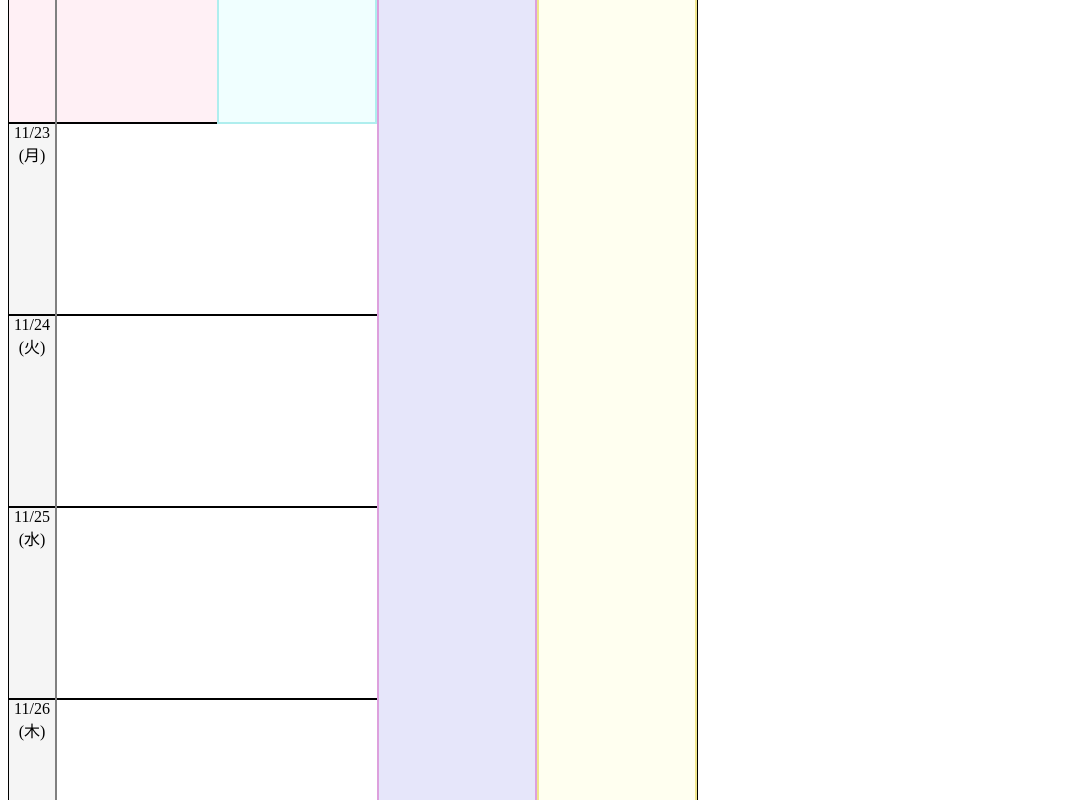
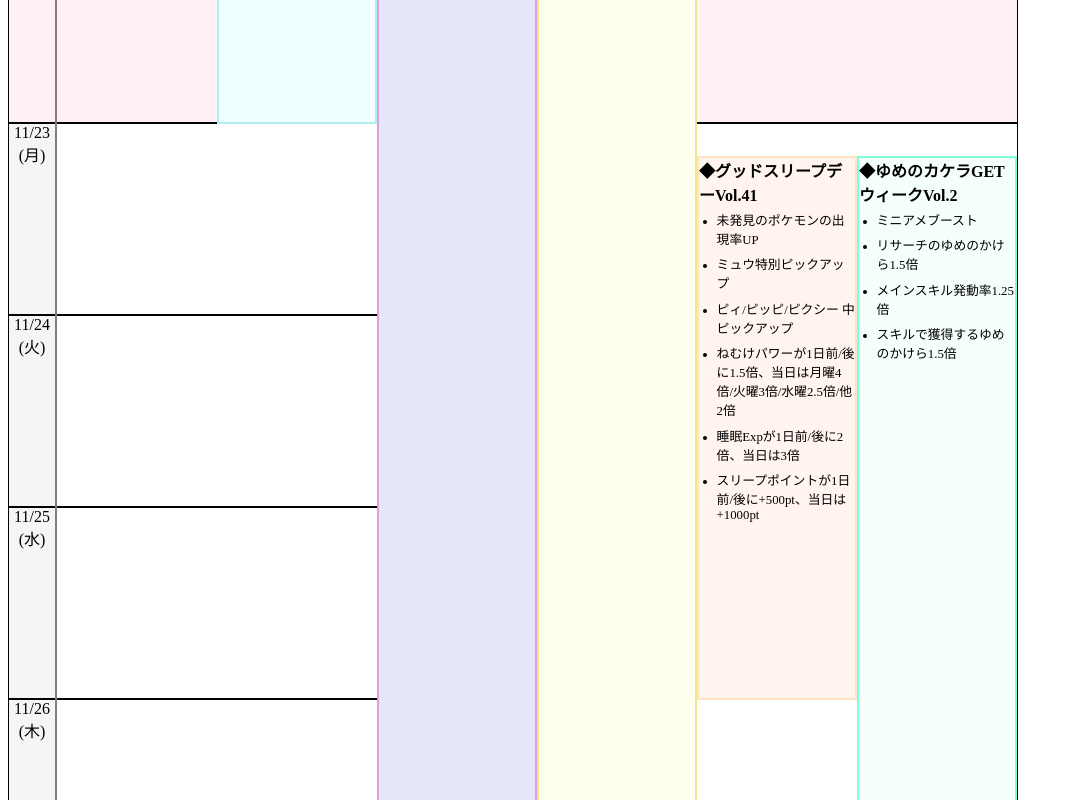
Before and after one commit to kyonsiii/test, a plain HTML site: page event.html in a window 1280 px wide. Shown: the part 1680-2480 px from the top of the page, without its empty margins (0-1073 px from the left). Drawn offline with Linux system fonts and the light colour scheme.

Commit message:
add next events

```diff
--- a/event.html
+++ b/event.html
@@ -138,8 +138,8 @@
                 this.pokeEvent.addEntry("2026/11/16 04:00", "2026/11/23 04:00", true, GetPreset("ごちそうウィーク"), "◆なんでもペロリ！ごちそうウィーク vol.1", "*【中ピックアップ】", "*モンメン / エルフーン");
                 this.pokeEvent.addEntry("2026/11/16 04:00", "2026/11/30 04:00", true, GetPreset(), "◆新レシピ追加", "*【カレー】", "ワカクサコーン / ずっしりカボチャ / ひとくちナッツ", " 計: 39", "*【サラダ】", "あったかジンジャー / あんみんトマト / つやつやアボカド / ひとくちナッツ", " 計: 121", "*【デザート】", "とくせんエッグ / おいしいシッポ / ワカクサ大豆 / ひとくちナッツ", " 計: 91");
                 this.pokeEvent.addEntry("2026/11/16 15:00", "2026/11/30 04:00", true, GetPreset(), "◆新ポケモン追加", "モンメン/エルフーン(フェアリー）（すやすや）", "*▼出現フィールド", "*ワカクサ本島/EX", "*シアンの砂浜/EX", "*アンバー渓谷");
-
-
+                this.pokeEvent.addEntry("2026/11/23 04:00", "2026/11/26 04:00",  true, GetPreset("グッドスリープデー2"), "◆グッドスリープデーVol.41");
+                this.pokeEvent.addEntry("2026/11/23 04:00", "2026/11/30 04:00", true, GetPreset("ゆめのカケラGETウィーク"), "◆ゆめのカケラGETウィークVol.2");
 
 
 
@@ -338,6 +338,16 @@
                 "グッドスリープデー" : {
                     items: [
                         this.EventItems["pickup_undiscovered"],
+                        "ピィ/ピッピ/ピクシー 中ピックアップ",
+                        this.EventItems["goodsleepday_power_bonus"],
+                        this.EventItems["goodsleepday_exp_bonus"],
+                        this.EventItems["goodsleepday_point_bonus"]
+                    ]
+                },
+                "グッドスリープデー2" : {
+                    items: [
+                        this.EventItems["pickup_undiscovered"],
+                        "ミュウ特別ピックアップ",
                         "ピィ/ピッピ/ピクシー 中ピックアップ",
                         this.EventItems["goodsleepday_power_bonus"],
                         this.EventItems["goodsleepday_exp_bonus"],
```
